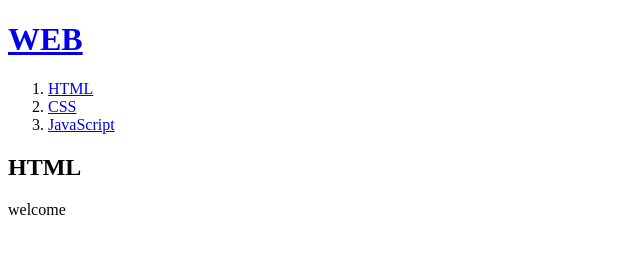
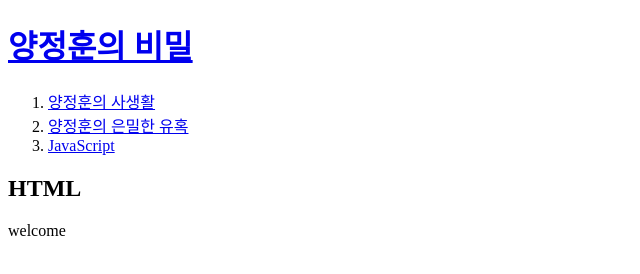
Before and after one commit to jominsang/web1, a plain HTML site: page index.html in a window 1280 px wide. Shown: the whole page, without its empty margins (0-640 px from the left). Drawn offline with Linux system fonts and the light colour scheme.

Commit message:
Update index.html

```diff
--- a/index.html
+++ b/index.html
@@ -5,10 +5,10 @@
   <meta charset="utf-8">
 </head>
 <body>
-  <h1><a href="index.html">WEB</a></h1>
+  <h1><a href="index.html">양정훈의 비밀</a></h1>
   <ol>
-    <li><a href="1.html">HTML</a></li>
-    <li><a href="2.html">CSS</a></li>
+    <li><a href="1.html">양정훈의 사생활</a></li>
+    <li><a href="2.html">양정훈의 은밀한 유혹</a></li>
     <li><a href="3.html">JavaScript</a></li>
   </ol>
   <h2>HTML</h2>
```
